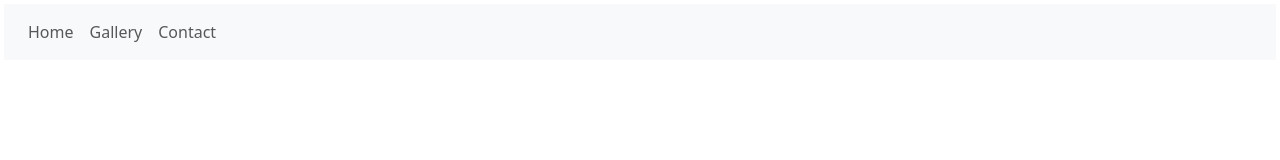
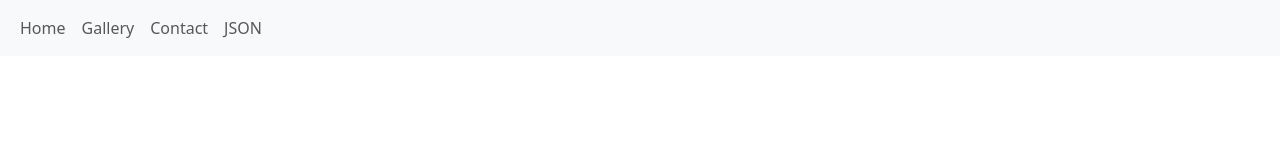
Before and after one commit to sankar-sivaperumal/React-Js, a React (Vite) app in the folder react-app/: page / in a window 1280 px wide. Shown: the top 160 px of the page. Built offline with nearby package versions, Linux system fonts and the light colour scheme.

Commit message:
Added new component

```diff
--- a/react-app/src/Components/Navbar.tsx
+++ b/react-app/src/Components/Navbar.tsx
@@ -3,12 +3,13 @@ import { Link } from 'react-router-dom';
  function Navbar() {
     return (
    <>
-    <nav className="navbar navbar-expand-sm bg-light mx-1  my-1 px-1">
+    <nav className="navbar navbar-expand-sm bg-light">
       <div className="container-fluid">
         <ul className="navbar-nav">
           <li><Link className="nav-link" to= "/Header" >Home</Link></li>
           <li><Link className="nav-link" to="/Gallery">Gallery</Link></li>
           <li><Link className="nav-link" to="/Contact">Contact</Link></li>
+           <li><Link className="nav-link" to="/JsonTable">JSON</Link></li>
         </ul>
       </div>
     </nav>
```
